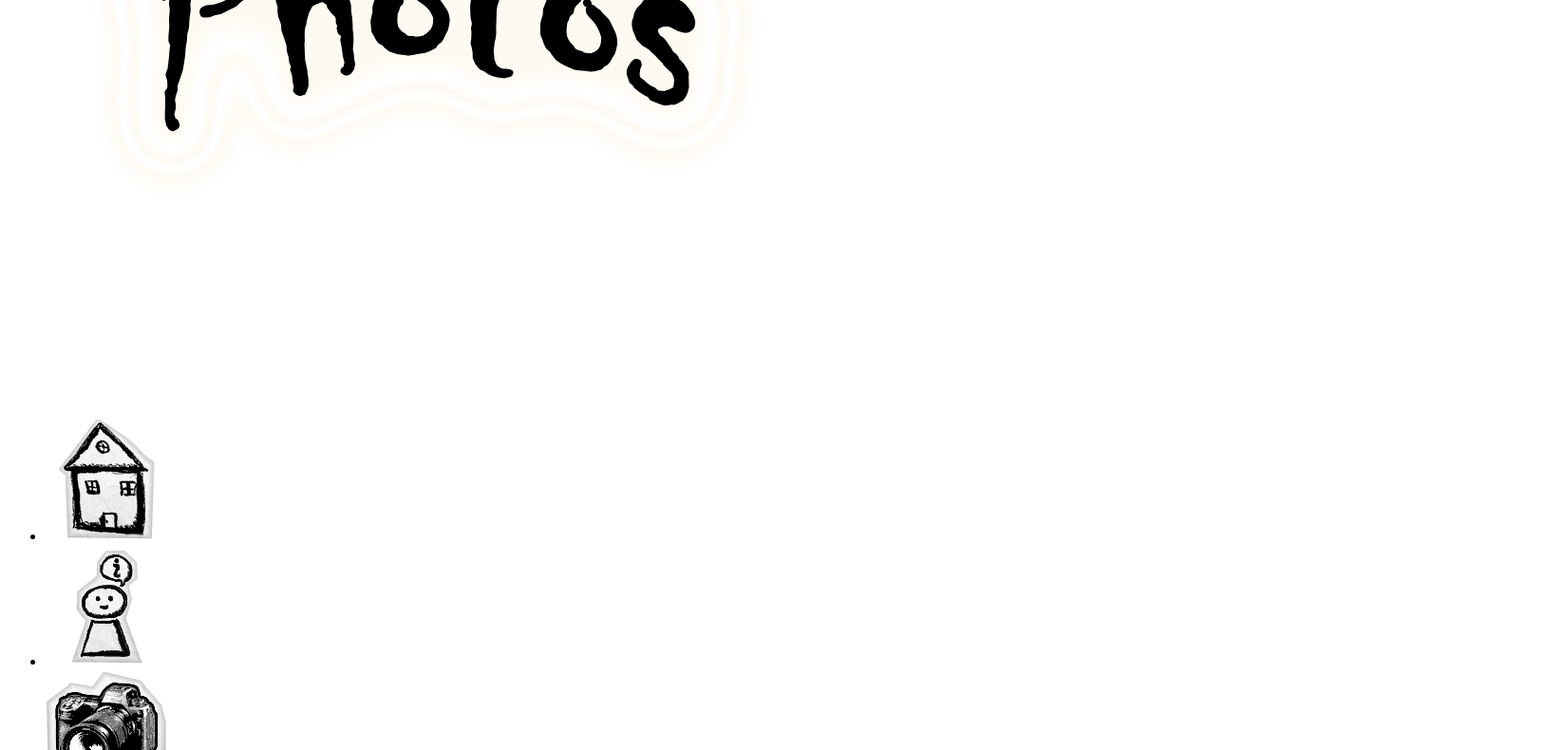
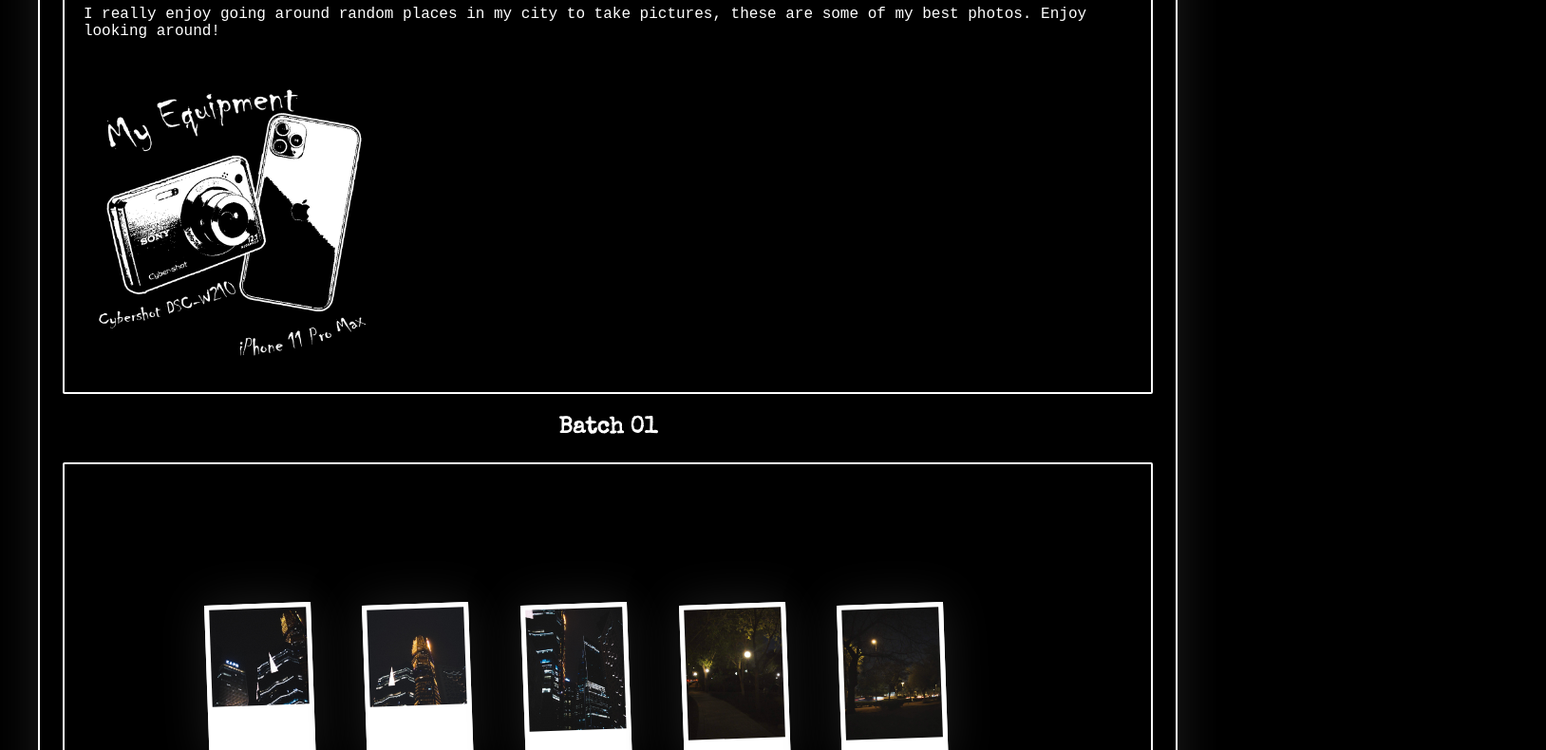
Before and after one commit to RapscallionCoke/CIS-201-Project, a plain HTML site: page photos.html in a window 1280 px wide. Shown: the part 413-1203 px from the top of the page at 95% size, 1628 px wide, since content can reach past the window. Drawn offline with nearby package versions, Linux system fonts and the light colour scheme; the site is published under a folder, as on GitHub Pages, so addresses that start at the root find nothing.

Commit message:
Update photos.html

```diff
--- a/photos.html
+++ b/photos.html
@@ -4,7 +4,7 @@
     <meta charset="UTF-8">
     <meta name="viewport" content="width=device-width, initial-scale=1.0">
     <title>Hazes' Photography</title>
-    <link rel="stylesheet" href="/stylesheets/photostylesheet.css">
+    <link rel="stylesheet" href="stylesheets/photostylesheet.css">
     <link href="https://fonts.googleapis.com/css2?family=Special+Elite&display=swap" rel="stylesheet">
 </head>
 
```
